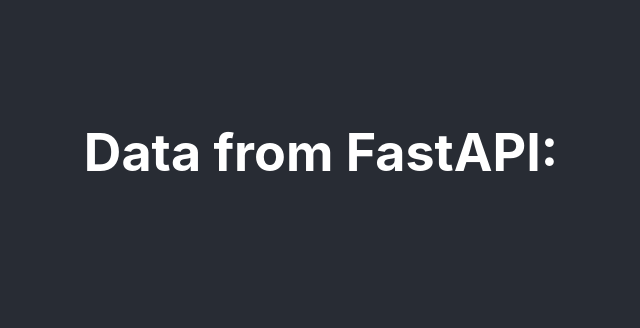
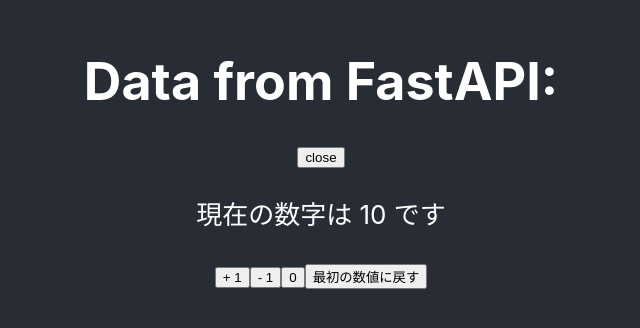
Before and after one commit to furuyashikiiori/camp2024_07, a React (Create React App) app in the folder my-react-app/: page / in a window 1280 px wide. Shown: the part 248-576 px from the top of the page, without its empty margins (319-959 px from the left). Built offline with nearby package versions, Linux system fonts and the light colour scheme; no server answers.

Commit message:
お試しでカウンター作ってみた

```diff
--- a/my-react-app/src/App.css
+++ b/my-react-app/src/App.css
@@ -36,3 +36,14 @@
     transform: rotate(360deg);
   }
 }
+
+/* テスト用のカウンターコンポーネントのCSSあ */
+.isClose {
+  display: none;
+}
+
+.isOpen {
+  display: block;
+}
+
+/* ここまで！！！ */
--- a/my-react-app/src/App.js
+++ b/my-react-app/src/App.js
@@ -1,12 +1,14 @@
 import React from "react";
-import MyComponent from "./MyComponent";
+import MyComponent from "./components/MyComponent";
 import "./App.css";
+import Counter from "./components/Counter";
 
 function App() {
   return (
     <div className="App">
       <header className="App-header">
         <MyComponent />
+        <Counter />
       </header>
     </div>
   );
--- /dev/null
+++ b/my-react-app/src/components/Counter.jsx
@@ -0,0 +1,51 @@
+import React from "react";
+import ".././App.css";
+
+// countの初期値として、1~10までのランダムな数値を生成
+const initialState = Math.floor(Math.random() * 10) + 1;
+
+class Counter extends React.Component {
+  constructor(props) {
+    super(props);
+    this.state = {
+      // クラスでは、コンストラクタ内で、this.stateの初期値{ count: initialState }をセット
+      count: initialState,
+      // this.stateの初期値{ open: false }をセット
+      open: true,
+    };
+  }
+  // toggleメソッドを作成
+  toggle = () => {
+    this.setState({ open: !this.state.open });
+  };
+
+  render() {
+    return (
+      <>
+        <button onClick={this.toggle}>
+          {this.state.open ? "close" : "open"}
+        </button>
+        <div className={this.state.open ? "isOpen" : "isClose"}>
+          <p>現在の数字は {this.state.count} です</p>
+          {/*ボタンをクリックした時に、this.setState()を呼ぶことでcountステートを更新 */}
+          <button
+            onClick={() => this.setState({ count: this.state.count + 1 })}
+          >
+            + 1
+          </button>
+          <button
+            onClick={() => this.setState({ count: this.state.count - 1 })}
+          >
+            - 1
+          </button>
+          <button onClick={() => this.setState({ count: 0 })}>0</button>
+          <button onClick={() => this.setState({ count: initialState })}>
+            最初の数値に戻す
+          </button>
+        </div>
+      </>
+    );
+  }
+}
+
+export default Counter;
```
Also changed, not shown: my-react-app/src/components/test.jsx (deleted, +0 -7 lines), my-react-app/src/components/MyComponent.js (renamed from my-react-app/src/MyComponent.js).
